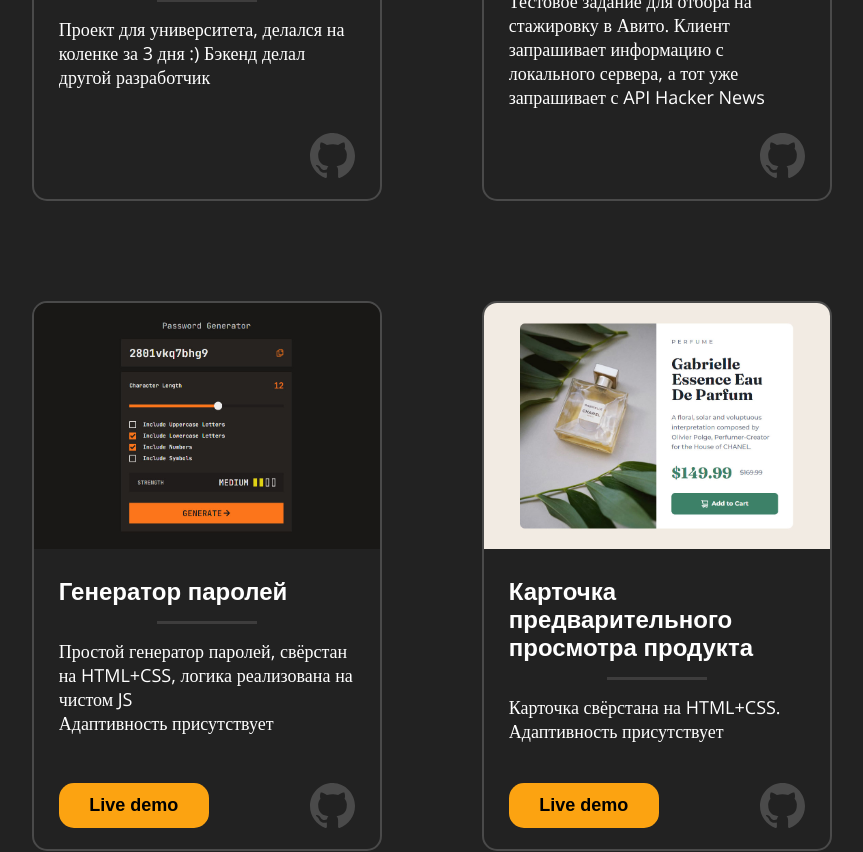
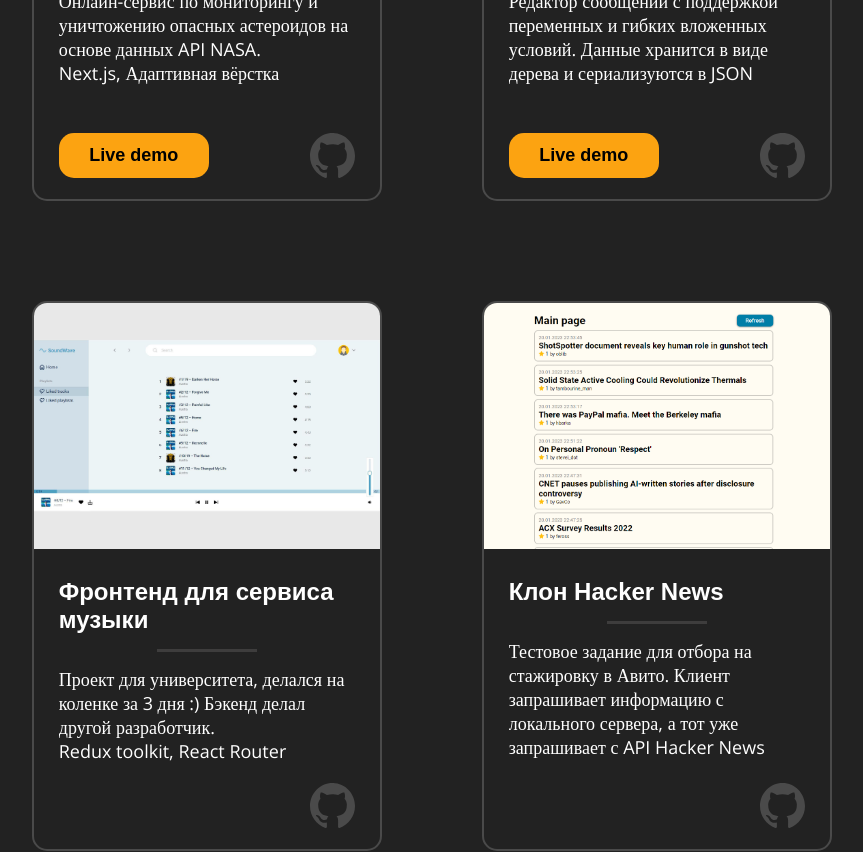
Before and after one commit to NikolaB131-org/Portfolio, a React (Vite) app: page / in a window 1280 px wide. Shown: the part 1420-2272 px from the top of the page, without its empty margins (175-1038 px from the left). Built offline with nearby package versions, Linux system fonts and the light colour scheme.

Commit message:
Add 2 projects

```diff
--- a/src/App.module.css
+++ b/src/App.module.css
@@ -86,14 +86,11 @@
 }
 
 /* Projects section */
-.projects-section {
+.projects {
   display: flow-root; /* Disables margin collapse */
   min-height: 100vh;
   background-color: #222222;
-}
-
-.projects {
-  margin: 16.66vh 0 50px 16.15vw;
+  padding: 16.66vh 0 50px 16.15vw;
 }
 
 .projects__header {
--- a/src/App.tsx
+++ b/src/App.tsx
@@ -2,6 +2,8 @@ import { useEffect, useRef } from 'react';
 import { ProjectCard } from './components/ProjectCard';
 import starPng from './assets/star.png';
 import arrowSvg from './assets/arrow.svg';
+import armageddon_2023_screenshot from './assets/projects_screenshots/Armageddon-2023.png';
+import message_editor_screenshot from './assets/projects_screenshots/Message-editor.png';
 import soundwave_frontend_screenshot from './assets/projects_screenshots/Soundwave-frontend.jpg';
 import avito_internship_project_screenshot from './assets/projects_screenshots/Avito-internship-project_1280x720.png';
 import password_generator_app_screenshot from './assets/projects_screenshots/Password-generator-app_1280x720.jpg';
@@ -49,20 +51,33 @@ export function App() {
           <div className={styles['intro__greeting-start']}>&lt;Привет&gt; Меня зовут</div>
           <h1 className={styles.intro__name}>Николай Баланцев</h1>
           <h3 className={styles.intro__specialization}>Front-end разработчик</h3>
-          <p className={styles.intro__description}>Мне 20 лет. Обучаюсь в РТУ МИРЭА на 4 курсе по специальности "Программная инженерия".<br />До поступления понял что больше всего интересует веб-разработка, поэтому в свободное время изучал этот удивительный мир.<br />Прошел стажировку в команде международного такси в Яндексе.</p>
+          <p className={styles.intro__description}>Мне 20 лет. Обучаюсь в РТУ МИРЭА на 4 курсе по специальности "Программная инженерия".<br />В свободное время изучал удивительный мир веб-разработки.<br />Прошел стажировку в команде международного такси в Яндексе.</p>
           <div className={styles['intro__greeting-end']}>&lt;/Привет&gt;</div>
         </section>
       </div>
 
-      <div className={styles['projects-section']}>
       <section className={styles.projects}>
         <h2 className={styles.projects__header}>Проекты</h2>
         <div className={styles.projects__container}>
           <ProjectCard
+            previewImg={armageddon_2023_screenshot}
+            linkDemo="https://armageddon.nikolab131.xyz/"
+            linkGitHub="https://github.com/NikolaB131-org/Armageddon-2023"
+            header="Armageddon 2023">
+            Онлайн-сервис по мониторингу и уничтожению опасных астероидов на основе данных API NASA.<br />Next.js, Адаптивная вёрстка
+          </ProjectCard>
+          <ProjectCard
+            previewImg={message_editor_screenshot}
+            linkDemo="https://message-editor.nikolab131.xyz/"
+            linkGitHub="https://github.com/NikolaB131-org/Message-editor"
+            header="Message editor">
+            Редактор сообщений с поддержкой переменных и гибких вложенных условий. Данные хранится в виде дерева и сериализуются в JSON
+          </ProjectCard>
+          <ProjectCard
             previewImg={soundwave_frontend_screenshot}
             linkGitHub="https://github.com/serguun42/SoundWave/tree/master/frontend"
             header="Фронтенд для сервиса музыки">
-              Проект для университета, делался на коленке за 3 дня :) Бэкенд делал другой разработчик
+            Проект для университета, делался на коленке за 3 дня :) Бэкенд делал другой разработчик.<br />Redux toolkit, React Router
           </ProjectCard>
           <ProjectCard
             previewImg={avito_internship_project_screenshot}
@@ -76,7 +91,7 @@ export function App() {
             linkGitHub="https://github.com/NikolaB131/Password-generator-app"
             header="Генератор паролей">
             Простой генератор паролей, свёрстан на HTML+CSS, логика реализована на чистом JS<br />
-              Адаптивность присутствует
+            Адаптивная вёрстка
           </ProjectCard>
           <ProjectCard
             previewImg={product_preview_card_component_screenshot}
@@ -84,11 +99,10 @@ export function App() {
             linkGitHub="https://github.com/NikolaB131/Product-preview-card-component"
             header="Карточка предварительного просмотра продукта">
             Карточка свёрстана на HTML+CSS.<br />
-              Адаптивность присутствует
+            Адаптивная вёрстка
           </ProjectCard>
         </div>
       </section>
-      </div>
     </>
   );
 }
```
Also changed, not shown: src/assets/projects_screenshots/Armageddon-2023.png (added), src/assets/projects_screenshots/Message-editor.png (added). Lines whose indentation alone changed are shown as unchanged.
